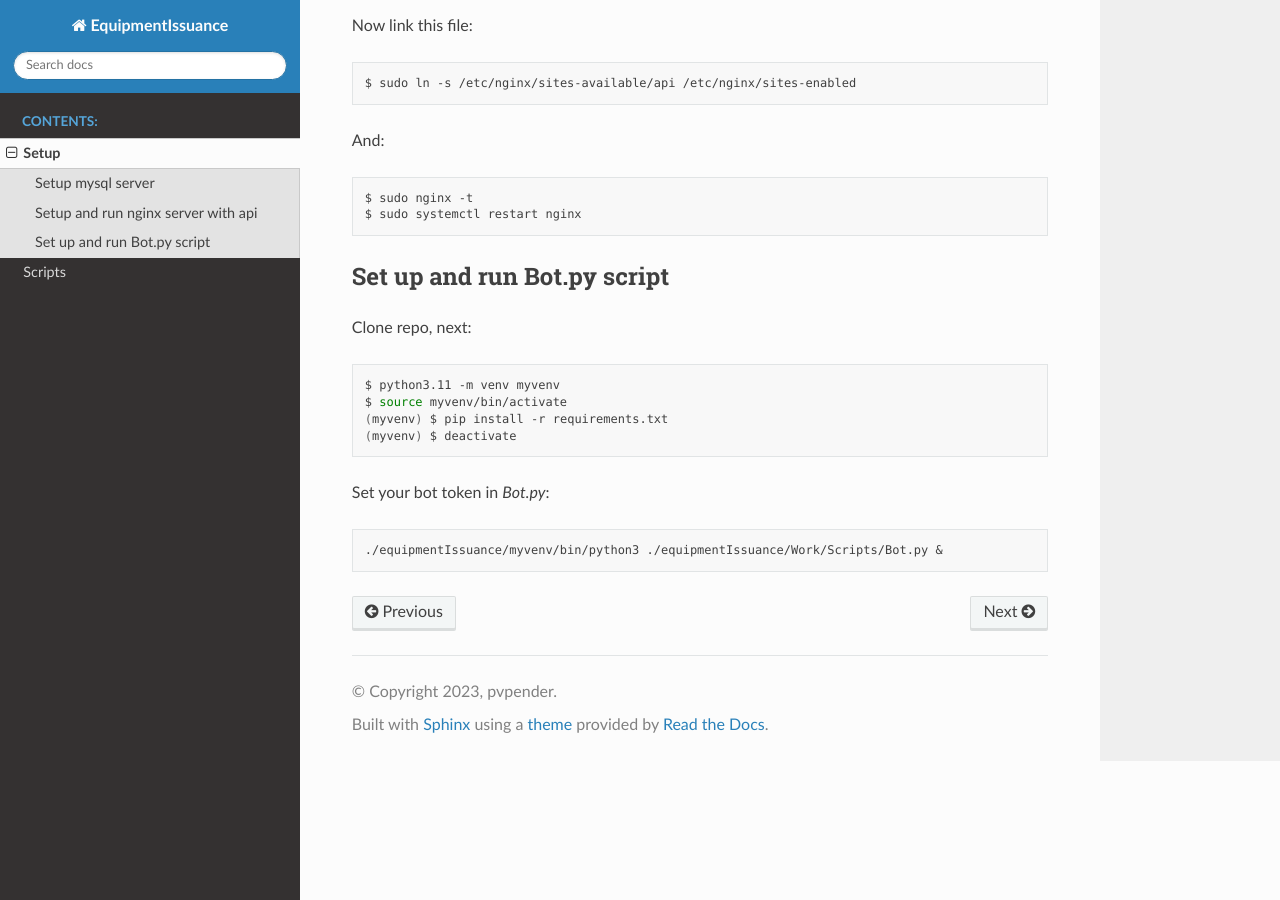
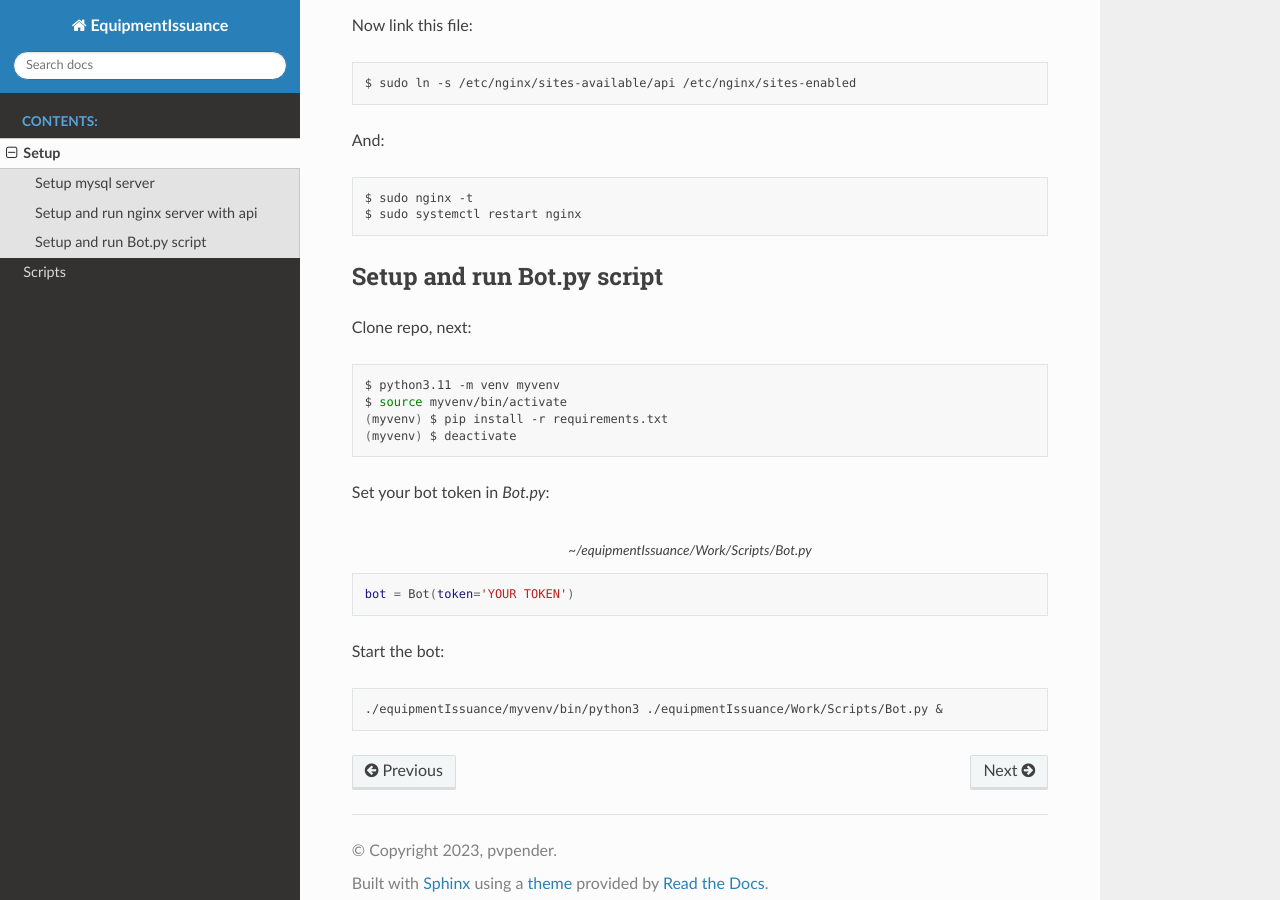
Before and after one commit to pvpender/equipmentIssuance, a Sphinx documentation site: the page built from docs/source/setup.rst, in a window 1280 px wide and 900 px high, scrolled down 4291 px. Built offline with Sphinx 7.4.7 and the Read the Docs theme 2.0.0, drawn with Linux system fonts in a browser that asks for light colours; pages that are not in the unit, such as notebooks, are missing from menus; some of the changed text lies outside the part shown.

Commit message:
фикс к защите

```diff
--- a/docs/source/setup.rst
+++ b/docs/source/setup.rst
@@ -5,7 +5,7 @@
 
 1. `Setup mysql server`_
 2. `Setup and run nginx server with api`_
-3. `Set up and run Bot.py script`_
+3. `Setup and run Bot.py script`_
 
 .. _`Setup mysql server`:
 Setup mysql server
@@ -239,8 +239,8 @@
     $ sudo nginx -t
     $ sudo systemctl restart nginx
 
-.. _`Set up and run Bot.py script`:
-Set up and run Bot.py script
+.. _`Setup and run Bot.py script`:
+Setup and run Bot.py script
 ----------------------------
 
 Clone repo, next:
@@ -254,12 +254,12 @@
 
 Set your bot token in `Bot.py`:
 
-.. code-block:: python
+.. code-block:: shell
     :caption: ~/equipmentIssuance/Work/Scripts/Bot.py
 
     bot = Bot(token='YOUR TOKEN')
 
- Start the bot:
+Start the bot:
 
 .. code-block:: shell
 
```
